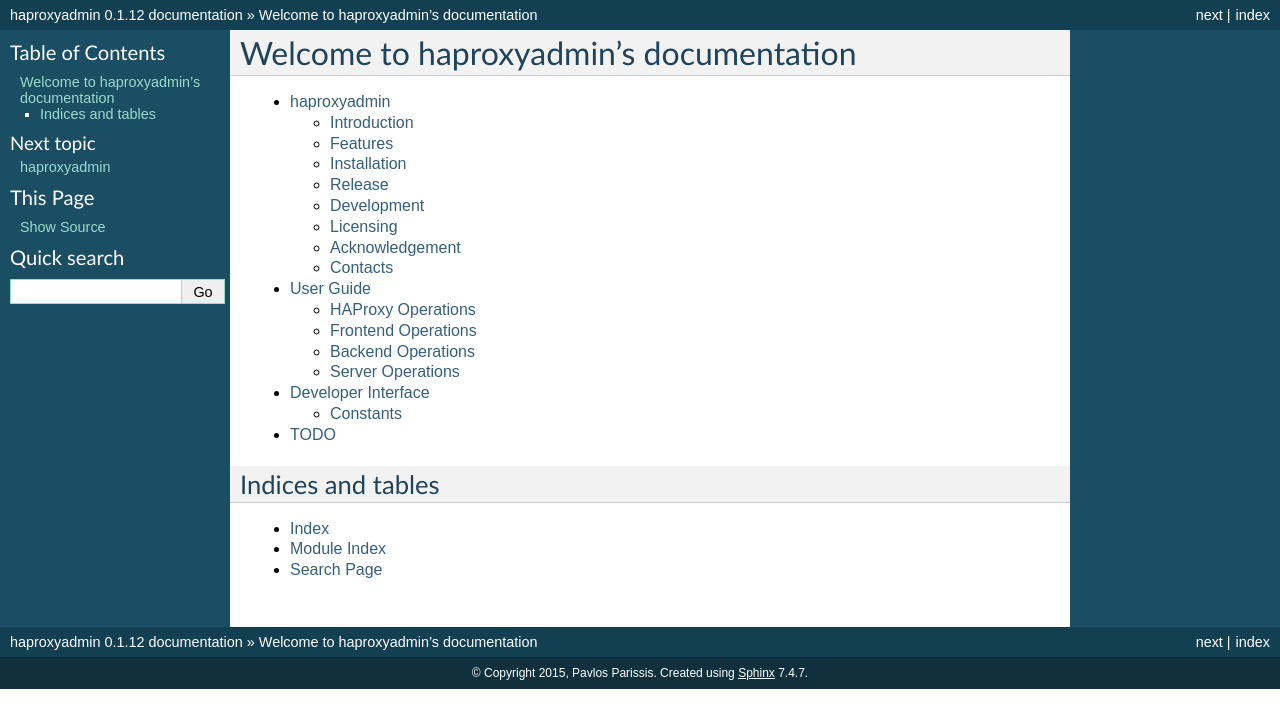
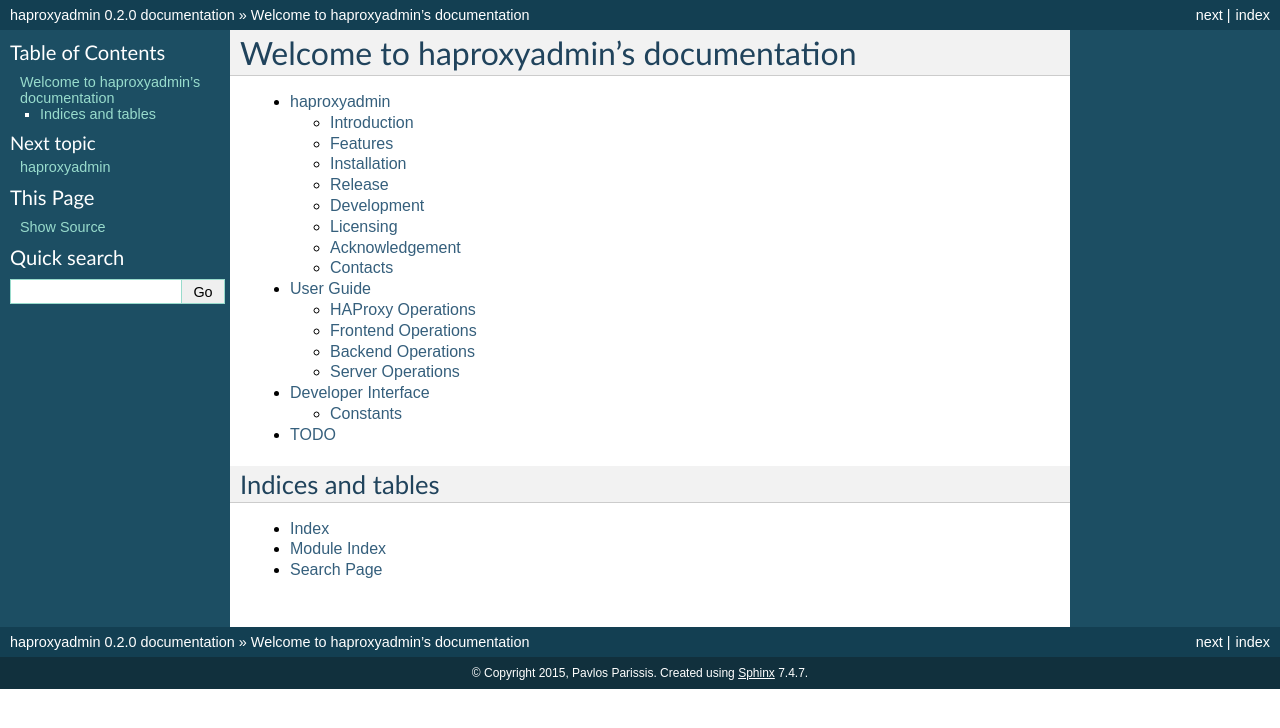
Before and after one commit to unixsurfer/haproxyadmin, a Sphinx documentation site: the page built from docs/source/index.rst, in a window 1280 px wide. Shown: the top 728 px of the page. Built offline with Sphinx 7.4.7, drawn with Linux system fonts in a browser that asks for light colours.

Commit message:
RELEASE 0.2.0 version

```diff
--- a/docs/source/conf.py
+++ b/docs/source/conf.py
@@ -57,9 +57,9 @@ copyright = '2015, Pavlos Parissis'
 # built documents.
 #
 # The short X.Y version.
-version = '0.1.12'
+version = '0.2.0'
 # The full version, including alpha/beta/rc tags.
-release = '0.1.12'
+release = '0.2.0'
 
 # The language for content autogenerated by Sphinx. Refer to documentation
 # for a list of supported languages.
--- a/haproxyadmin/__init__.py
+++ b/haproxyadmin/__init__.py
@@ -10,7 +10,7 @@ A python library to interact with HAProxy over UNIX socket
 __title__ = 'haproxyadmin'
 __author__ = 'Pavlos Parissis'
 __license__ = 'Apache 2.0'
-__version__ = '0.1.12'
+__version__ = '0.2.0'
 __copyright__ = 'Copyright 2015 Pavlos Parissis'
 
 from haproxyadmin.haproxy import HAPROXY_METRICS
```
Also changed, not shown: 1 other file.
